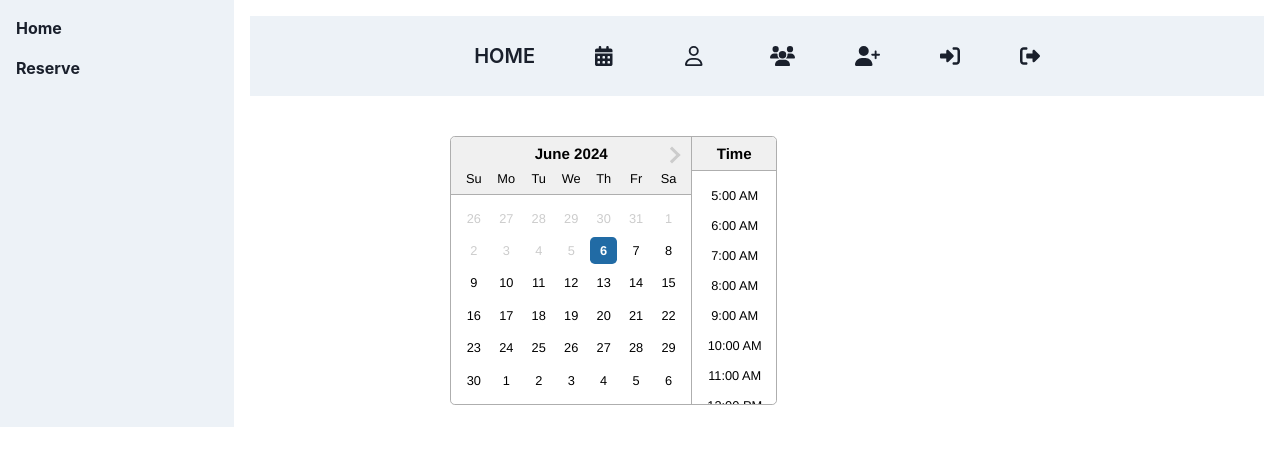
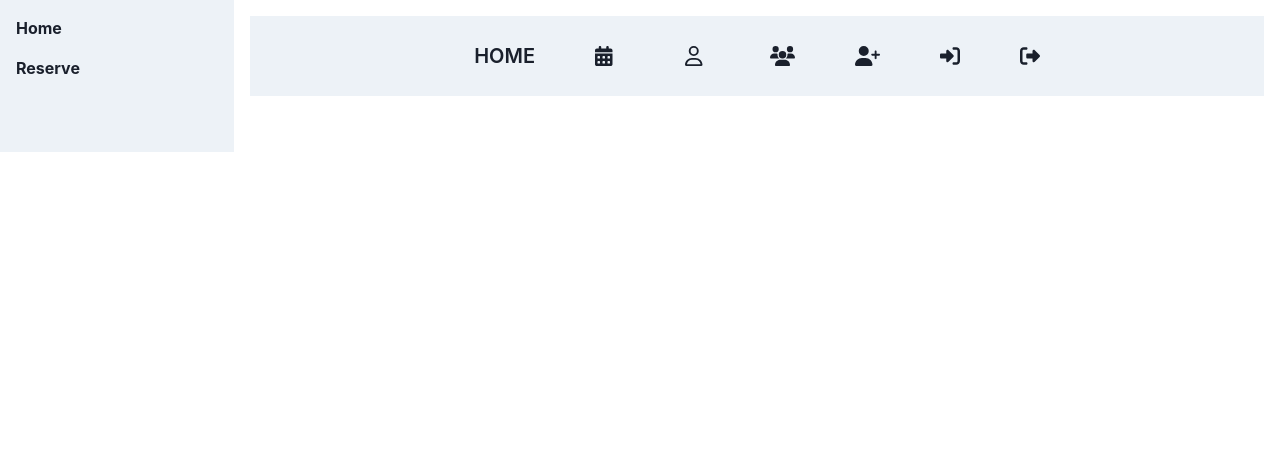
Before and after one commit to KwonSanta/practice-calendar, a React (Vite) app in the folder frontend/: page /reserve in a window 1280 px wide. Shown: the top 466 px of the page. Built offline with nearby package versions, Linux system fonts and the light colour scheme.

Commit message:
react: 예약 화면 초기화

```diff
--- a/frontend/src/page/Reserve.jsx
+++ b/frontend/src/page/Reserve.jsx
@@ -1,34 +1,9 @@
-import "react-datepicker/dist/react-datepicker.css";
-import { useState } from "react";
-import DatePicker from "react-datepicker";
 import { Box } from "@chakra-ui/react";
 
 export function Reserve() {
-  const [startDate, setStartDate] = useState(new Date());
-  const [endDate, setEndDate] = useState(new Date());
-
-  // 날짜 객체
-  const today = new Date();
-  const maxDate = new Date(today.setMonth(today.getMonth() + 3));
-
   return (
     <Box>
-      <Box>
-        <DatePicker
-          showIcon
-          selected={endDate}
-          onChange={(date) => setEndDate(date)}
-          dateFormat="Pp"
-          timeintervals={30} // 30분 단위로 선택 가능한 box가 나오게 설정
-          toggleCalendarOnIconClick
-          isClearable
-          showTimeSelect
-          timeIntervals={60}
-          inline
-          minDate={new Date()}
-          maxDate={maxDate}
-        />
-      </Box>
+      <Box></Box>
       <Box></Box>
     </Box>
   );
```
